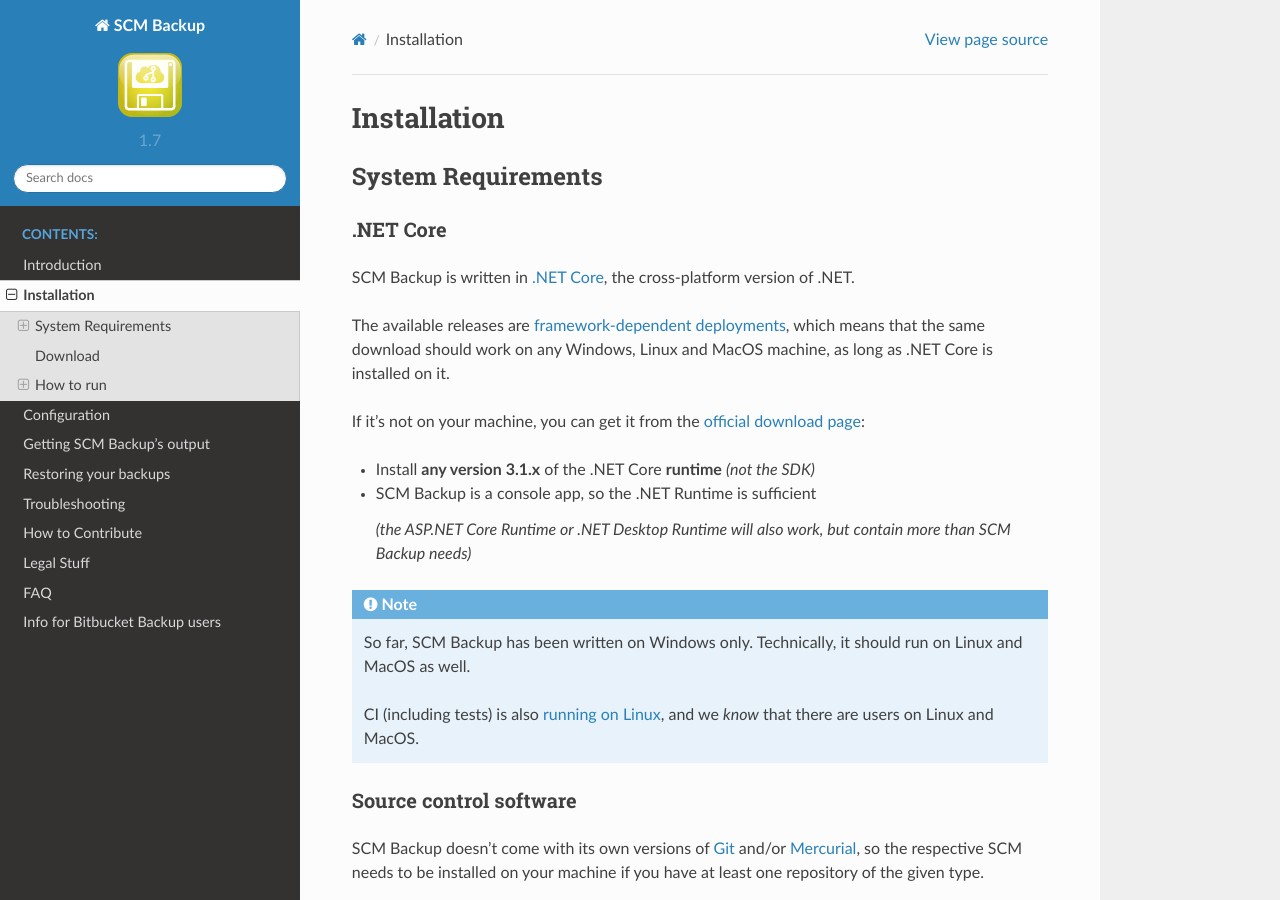
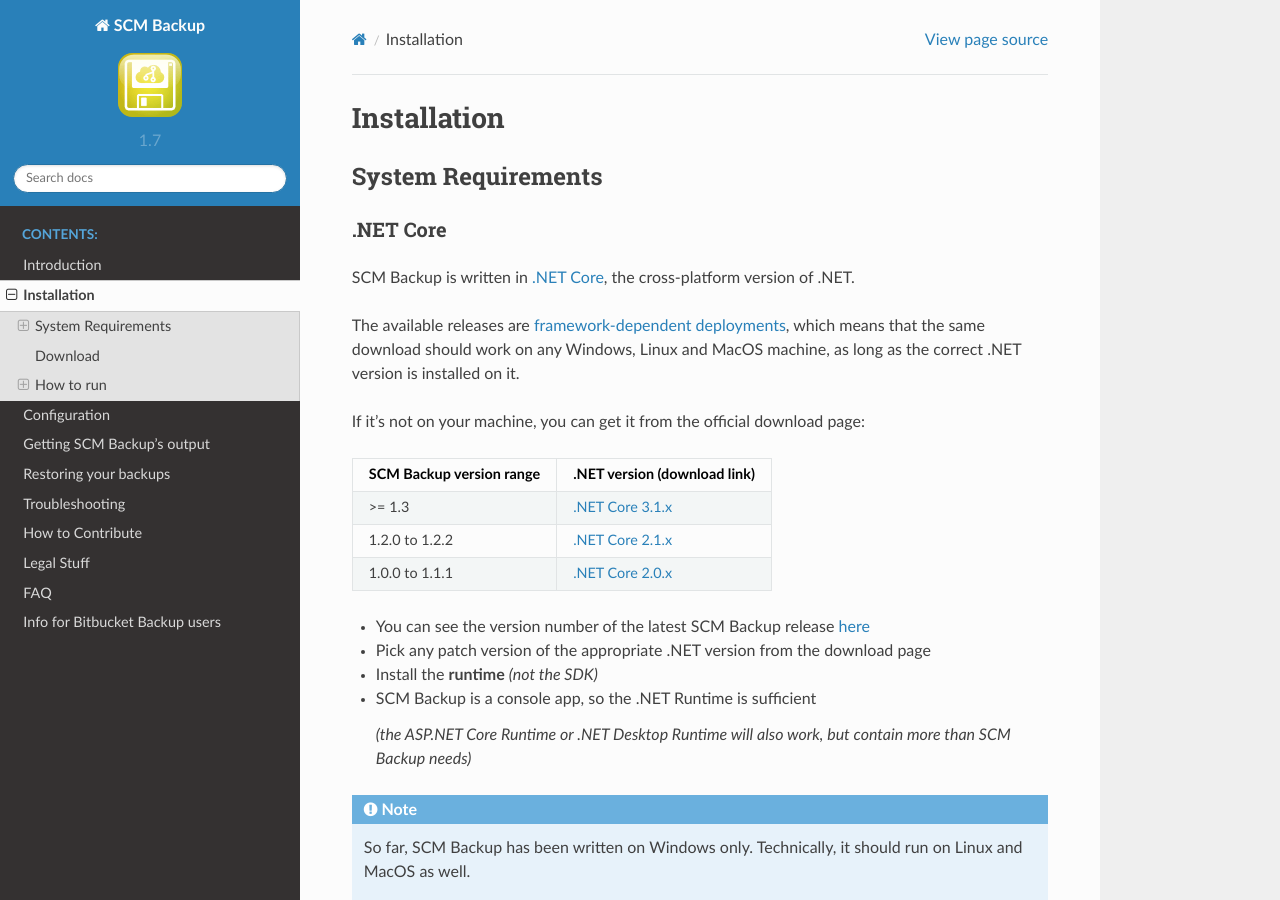
Before and after one commit to christianspecht/scm-backup-docs, a Sphinx documentation site: the page built from source/install.rst, in a window 1280 px wide and 900 px high. Built offline with Sphinx 7.4.7 and the Read the Docs theme 2.0.0, drawn with Linux system fonts in a browser that asks for light colours; comment, search, counter and statistics services are not loaded.

Commit message:
new table with .NET versions for each SCM Backup version

```diff
--- a/source/install.rst
+++ b/source/install.rst
@@ -9,16 +9,27 @@ System Requirements
 .NET Core
 +++++++++
 
-SCM Backup is written in `.NET Core <https://dotnet.github.io/>`_, the cross-platform version of .NET.
+SCM Backup is written in `.NET Core <https://dotnet.microsoft.com/en-us/>`_, the cross-platform version of .NET.
 
-The available releases are `framework-dependent deployments <https://docs.microsoft.com/en-us/dotnet/core/deploying/>`_, which means that the same download should work on any Windows, Linux and MacOS machine, as long as .NET Core is installed on it.
+The available releases are `framework-dependent deployments <https://docs.microsoft.com/en-us/dotnet/core/deploying/>`_, which means that the same download should work on any Windows, Linux and MacOS machine, as long as the correct .NET version is installed on it.
 
-If it's not on your machine, you can get it from the `official download page <https://dotnet.microsoft.com/en-us/download/dotnet/3.1>`_:
+If it's not on your machine, you can get it from the official download page:
 
-- Install **any version 3.1.x** of the .NET Core **runtime** *(not the SDK)*
+======================================  =================================================================================
+SCM Backup version range                .NET version (download link)
+======================================  =================================================================================
+>= 1.3                                  `.NET Core 3.1.x <https://dotnet.microsoft.com/en-us/download/dotnet/3.1>`_
+1.2.0 to 1.2.2                          `.NET Core 2.1.x <https://dotnet.microsoft.com/en-us/download/dotnet/2.1>`_
+1.0.0 to 1.1.1                          `.NET Core 2.0.x <https://dotnet.microsoft.com/en-us/download/dotnet/2.0>`_
+======================================  =================================================================================
+
+- You can see the version number of the latest SCM Backup release `here <https://github.com/christianspecht/scm-backup/releases/latest>`_
+- Pick any patch version of the appropriate .NET version from the download page
+- Install the **runtime** *(not the SDK)*
 - SCM Backup is a console app, so the .NET Runtime is sufficient
 
   *(the ASP.NET Core Runtime or .NET Desktop Runtime will also work, but contain more than SCM Backup needs)*
+
 
 .. note::
 
```
